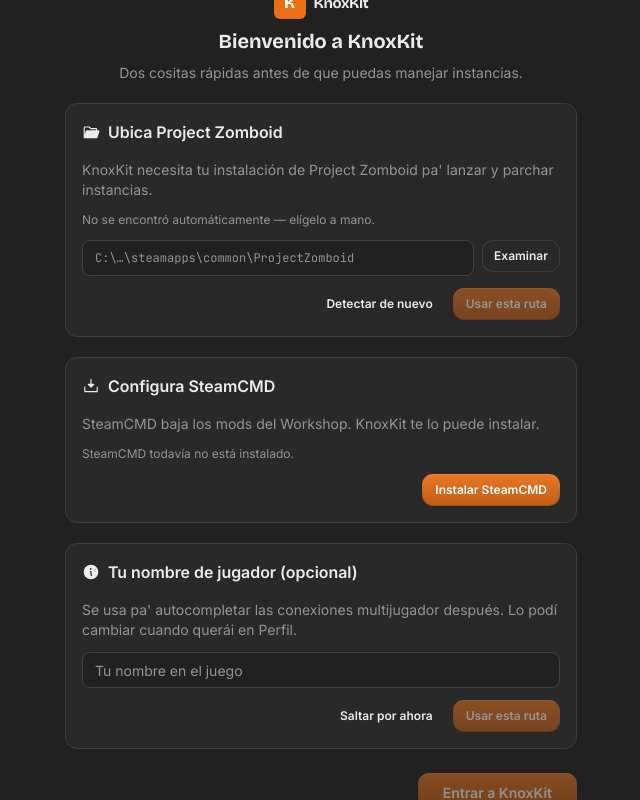
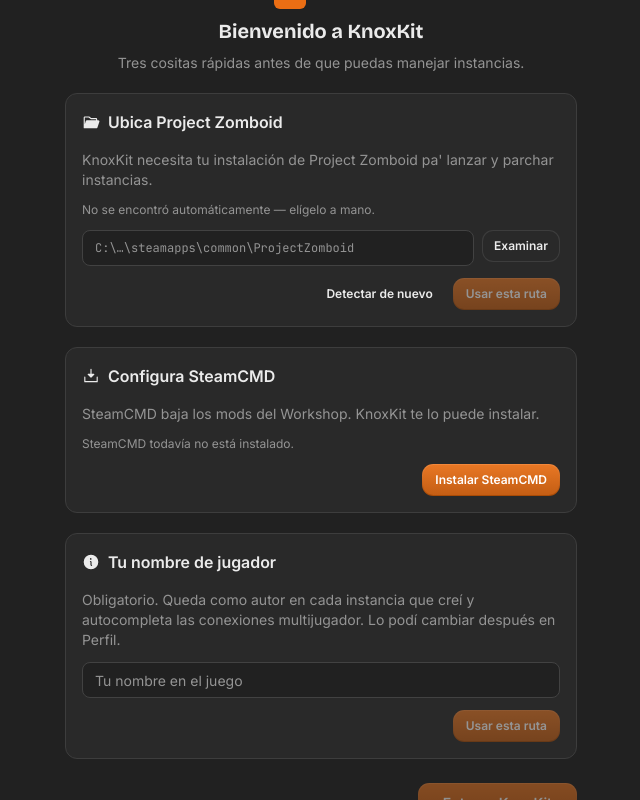
Before and after one commit to valentin-marquez/KnoxKit, a React (Vite) app: page /onboarding in a window 1280 px wide. Shown: the whole page, without its empty margins (319-959 px from the left). Built offline with nearby package versions, Linux system fonts and the light colour scheme.

Commit message:
feat(frontend): make profile name a required onboarding step
The profile step is no longer skippable; Continue stays bound to
needs_onboarding (now backend-driven to include the username). i18n
updated to required phrasing in en + es-CL.

```diff
--- a/src/locales/en.json
+++ b/src/locales/en.json
@@ -152,7 +152,7 @@
   },
   "onboarding": {
     "title": "Welcome to KnoxKit",
-    "subtitle": "Two quick things before you can start managing instances.",
+    "subtitle": "Three quick things before you can start managing instances.",
     "step1Title": "Locate Project Zomboid",
     "step1Desc": "KnoxKit needs your Project Zomboid install to launch and patch instances.",
     "step2Title": "Set up SteamCMD",
@@ -174,10 +174,9 @@
     "errorGame": "That path is not a valid Project Zomboid folder.",
     "errorSteamcmd": "Could not install SteamCMD. Check your connection and retry.",
     "stepDone": "Done",
-    "profileTitle": "Your player name (optional)",
-    "profileDesc": "Used to pre-fill multiplayer connections later. You can change it anytime in Profile.",
-    "profilePlaceholder": "Your in-game name",
-    "profileSkip": "Skip for now"
+    "profileTitle": "Your player name",
+    "profileDesc": "Required. Becomes the author on every instance you create and pre-fills multiplayer connections. You can change it later in Profile.",
+    "profilePlaceholder": "Your in-game name"
   },
   "theme": {
     "light": "Light",
--- a/src/locales/es-CL.json
+++ b/src/locales/es-CL.json
@@ -162,7 +162,7 @@
   },
   "onboarding": {
     "title": "Bienvenido a KnoxKit",
-    "subtitle": "Dos cositas rápidas antes de que puedas manejar instancias.",
+    "subtitle": "Tres cositas rápidas antes de que puedas manejar instancias.",
     "step1Title": "Ubica Project Zomboid",
     "step1Desc": "KnoxKit necesita tu instalación de Project Zomboid pa' lanzar y parchar instancias.",
     "step2Title": "Configura SteamCMD",
@@ -184,10 +184,9 @@
     "errorGame": "Esa ruta no es una carpeta válida de Project Zomboid.",
     "errorSteamcmd": "No se pudo instalar SteamCMD. Revisa tu conexión y reintenta.",
     "stepDone": "Listo",
-    "profileTitle": "Tu nombre de jugador (opcional)",
-    "profileDesc": "Se usa pa' autocompletar las conexiones multijugador después. Lo podí cambiar cuando querái en Perfil.",
-    "profilePlaceholder": "Tu nombre en el juego",
-    "profileSkip": "Saltar por ahora"
+    "profileTitle": "Tu nombre de jugador",
+    "profileDesc": "Obligatorio. Queda como autor en cada instancia que creí y autocompleta las conexiones multijugador. Lo podí cambiar después en Perfil.",
+    "profilePlaceholder": "Tu nombre en el juego"
   },
   "theme": {
     "light": "Claro",
--- a/src/routes/onboarding.tsx
+++ b/src/routes/onboarding.tsx
@@ -295,10 +295,12 @@
 }
 
 /**
- * Optional, non-gating profile step. It never feeds the onboarding gate
- * (`complete` is driven solely by `needs_onboarding`, itself game_path +
- * steamcmd_path) — the user can set a multiplayer username now or skip it,
- * and Continue stays enabled/disabled independently of this card.
+ * Required, gating profile step. The username feeds the onboarding gate:
+ * `needs_onboarding` (and therefore `complete`) is backend-driven and now
+ * stays true until a non-empty profile username is persisted, so this card
+ * collapsing to "done" tracks the same condition the Continue button does — no
+ * separate client gating logic. The name is the authoritative source for every
+ * instance's author.
  */
 function ProfileStep() {
   const { t } = useTranslation();
@@ -307,20 +309,20 @@
 
   const stored = settings.data?.profile_username ?? "";
   const [name, setName] = useState("");
-  const [skipped, setSkipped] = useState(false);
 
   // Reflect a previously-saved username (e.g. user came back after a reset).
   useEffect(() => {
     setName(settings.data?.profile_username ?? "");
   }, [settings.data?.profile_username]);
 
-  // "Done" is local sugar only — it collapses the card once the user has
-  // either saved a name or chosen to skip. It does NOT touch the gate.
-  const done = (stored.trim() !== "" && !update.isError) || skipped;
+  // The step is satisfied once a non-empty username is persisted — the same
+  // condition the backend gate keys off, so this collapse mirrors the gate.
+  const done = stored.trim() !== "" && !update.isError;
 
   function persist() {
     const trimmed = name.trim();
-    update.mutate({ profile_username: trimmed === "" ? null : trimmed });
+    if (trimmed === "") return;
+    update.mutate({ profile_username: trimmed });
   }
 
   return (
@@ -329,13 +331,7 @@
       title={t("onboarding.profileTitle")}
       doneLabel={t("onboarding.stepDone")}
       done={done}
-      summary={
-        skipped && stored.trim() === "" ? (
-          <span>{t("onboarding.profileSkip")}</span>
-        ) : (
-          <span className="font-medium text-foreground">{stored}</span>
-        )
-      }
+      summary={<span className="font-medium text-foreground">{stored}</span>}
     >
       <p className="text-sm text-muted-foreground">{t("onboarding.profileDesc")}</p>
 
@@ -350,10 +346,7 @@
         autoComplete="off"
       />
 
-      <div className="flex justify-end gap-2">
-        <Button variant="ghost" size="sm" onClick={() => setSkipped(true)}>
-          {t("onboarding.profileSkip")}
-        </Button>
+      <div className="flex justify-end">
         <Button size="sm" disabled={name.trim() === "" || update.isPending} onClick={persist}>
           {update.isPending ? t("onboarding.saving") : t("onboarding.save")}
         </Button>
```
Also changed, not shown: src/types/setup.ts (+6 -3 lines).
